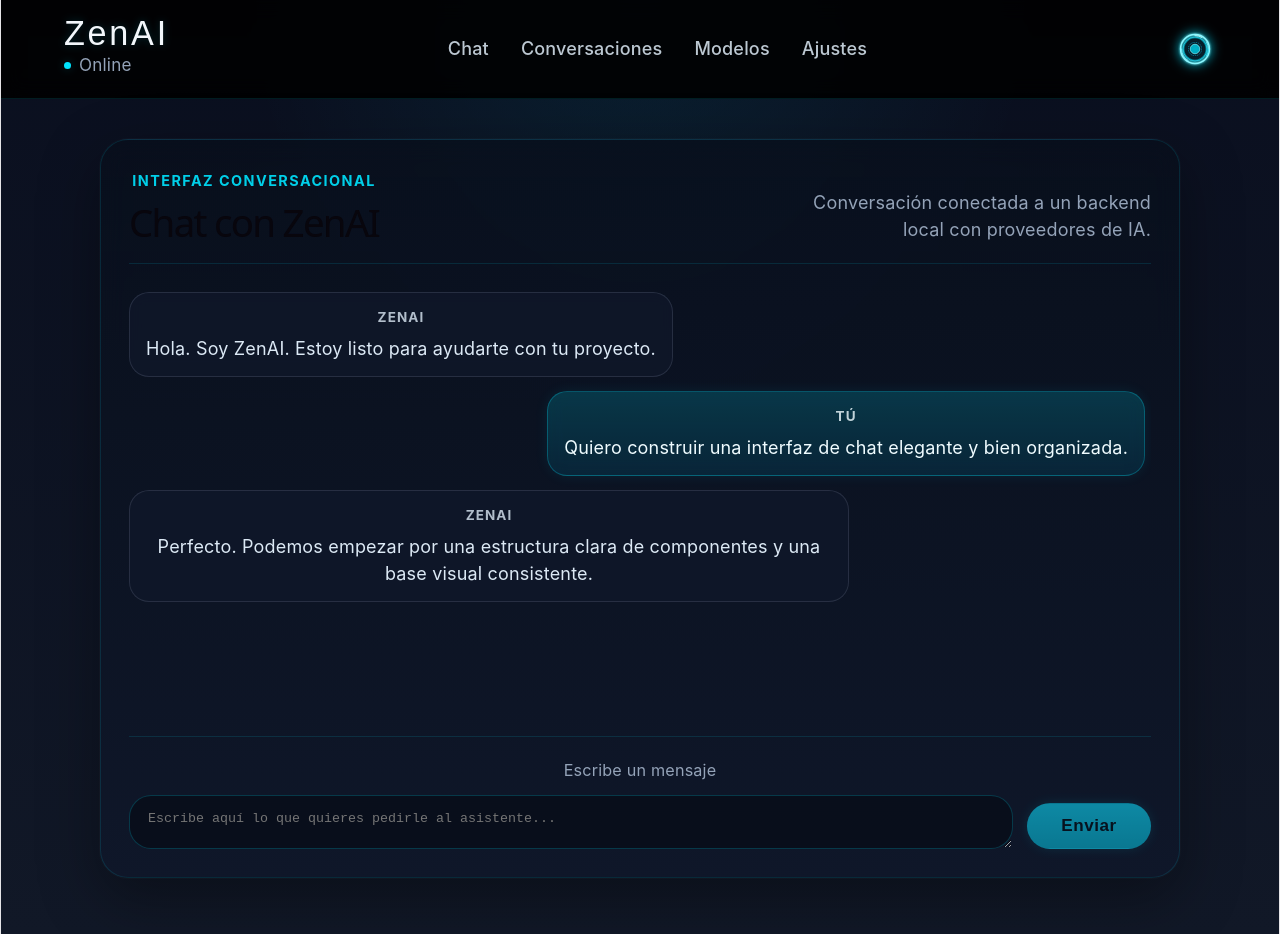
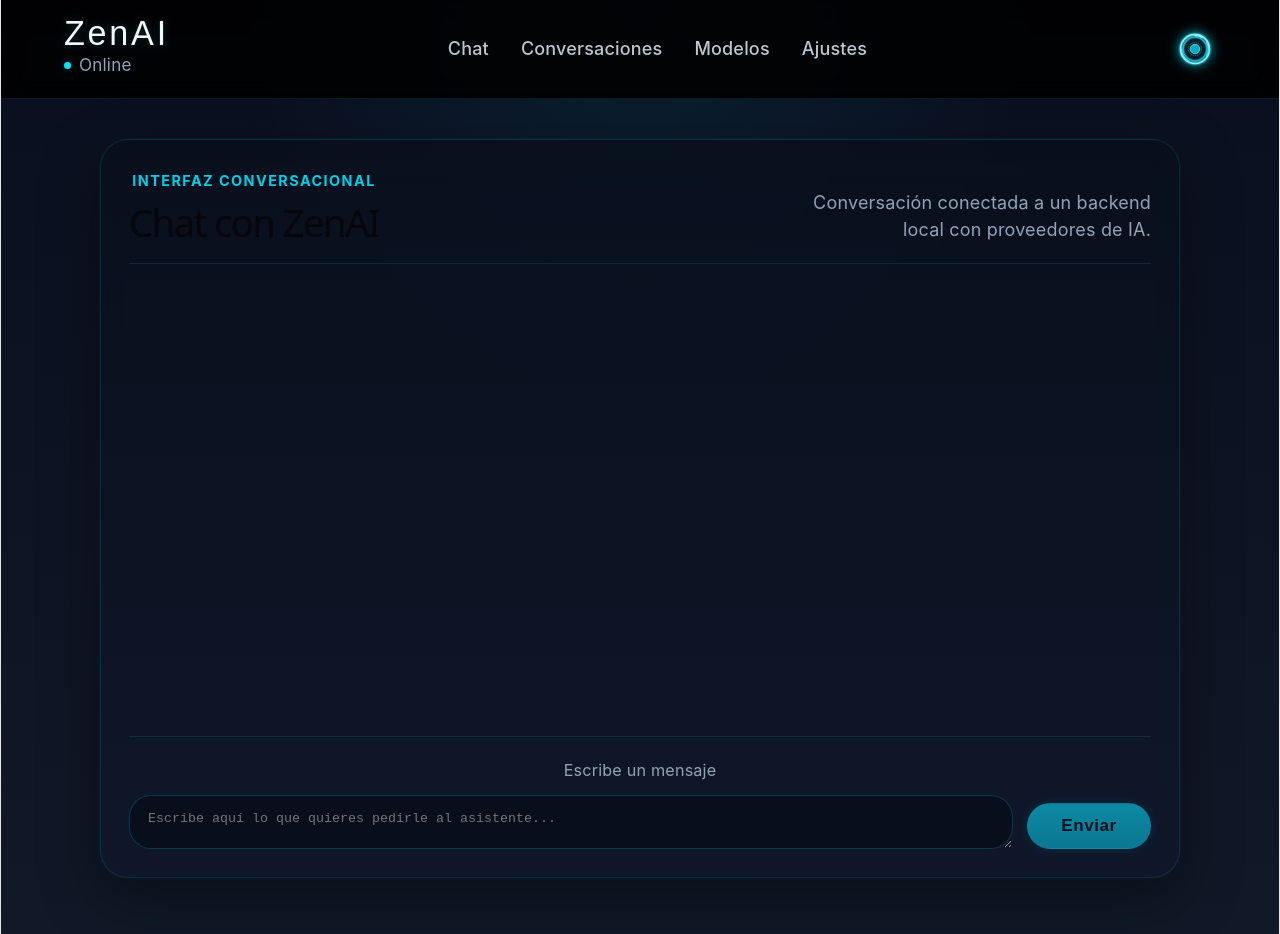
Before and after one commit to SESASAN/ZenAi, a React (Vite) app: page / in a window 1280 px wide. Built offline with nearby package versions, Linux system fonts and the light colour scheme.

Commit message:
feat: start chat with empty conversation
Remove the demo messages so the interface begins with a clean state and every exchange comes from the real user interaction.

```diff
--- a/src/App.tsx
+++ b/src/App.tsx
@@ -6,27 +6,8 @@ import type { Message } from "@/components/MessageBubble"
 import { SendButton } from "@/components/SendButton"
 import { sendChatMessage } from "@/services/chat/chatApi"
 
-const INITIAL_MESSAGES: Message[] = [
-  {
-    id: 1,
-    role: "assistant",
-    content: "Hola. Soy ZenAI. Estoy listo para ayudarte con tu proyecto."
-  },
-  {
-    id: 2,
-    role: "user",
-    content: "Quiero construir una interfaz de chat elegante y bien organizada."
-  },
-  {
-    id: 3,
-    role: "assistant",
-    content:
-      "Perfecto. Podemos empezar por una estructura clara de componentes y una base visual consistente."
-  }
-]
-
 function App() {
-  const [messages, setMessages] = useState<Message[]>(INITIAL_MESSAGES)
+  const [messages, setMessages] = useState<Message[]>([])
   const [inputValue, setInputValue] = useState("")
   const [isSending, setIsSending] = useState(false)
   const [requestError, setRequestError] = useState<string | null>(null)
```
